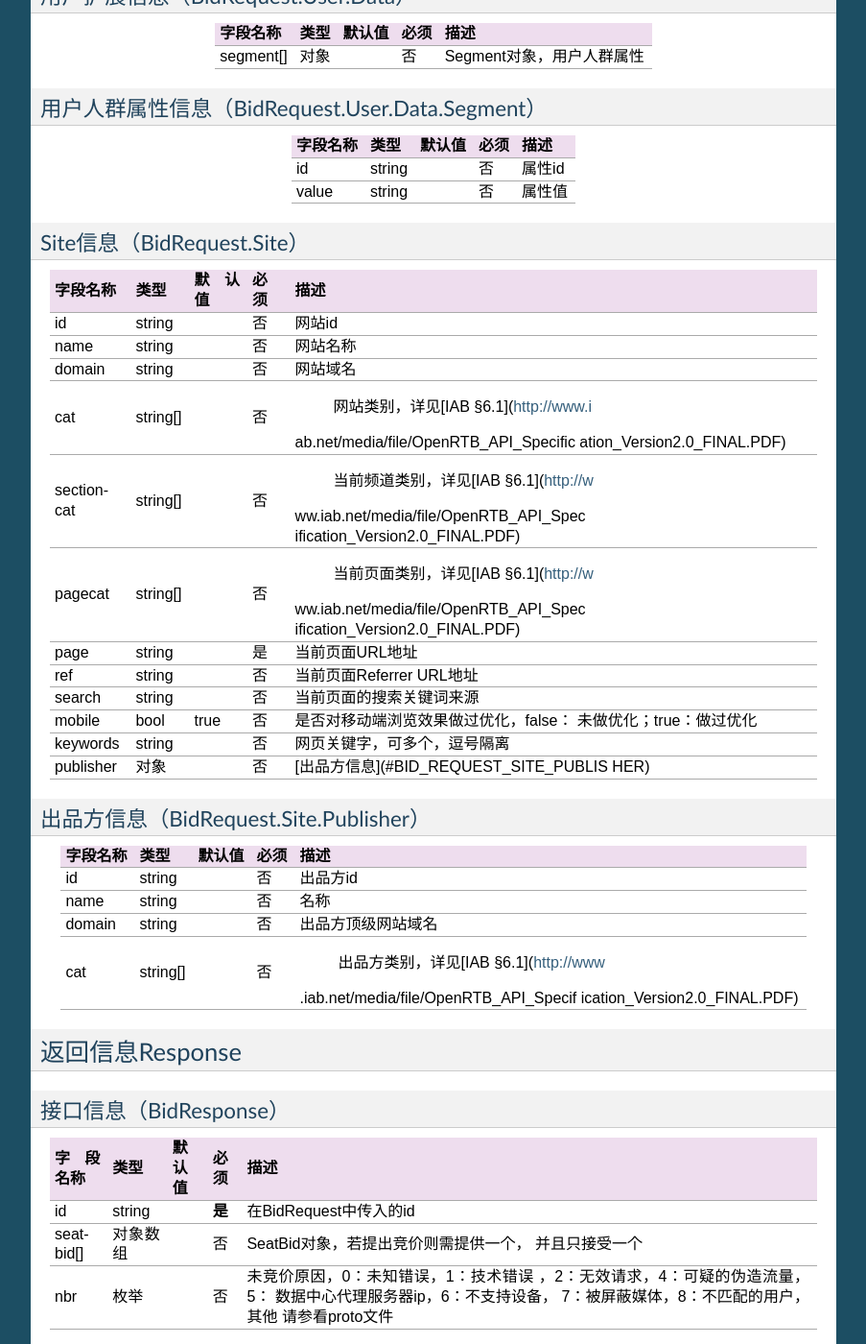
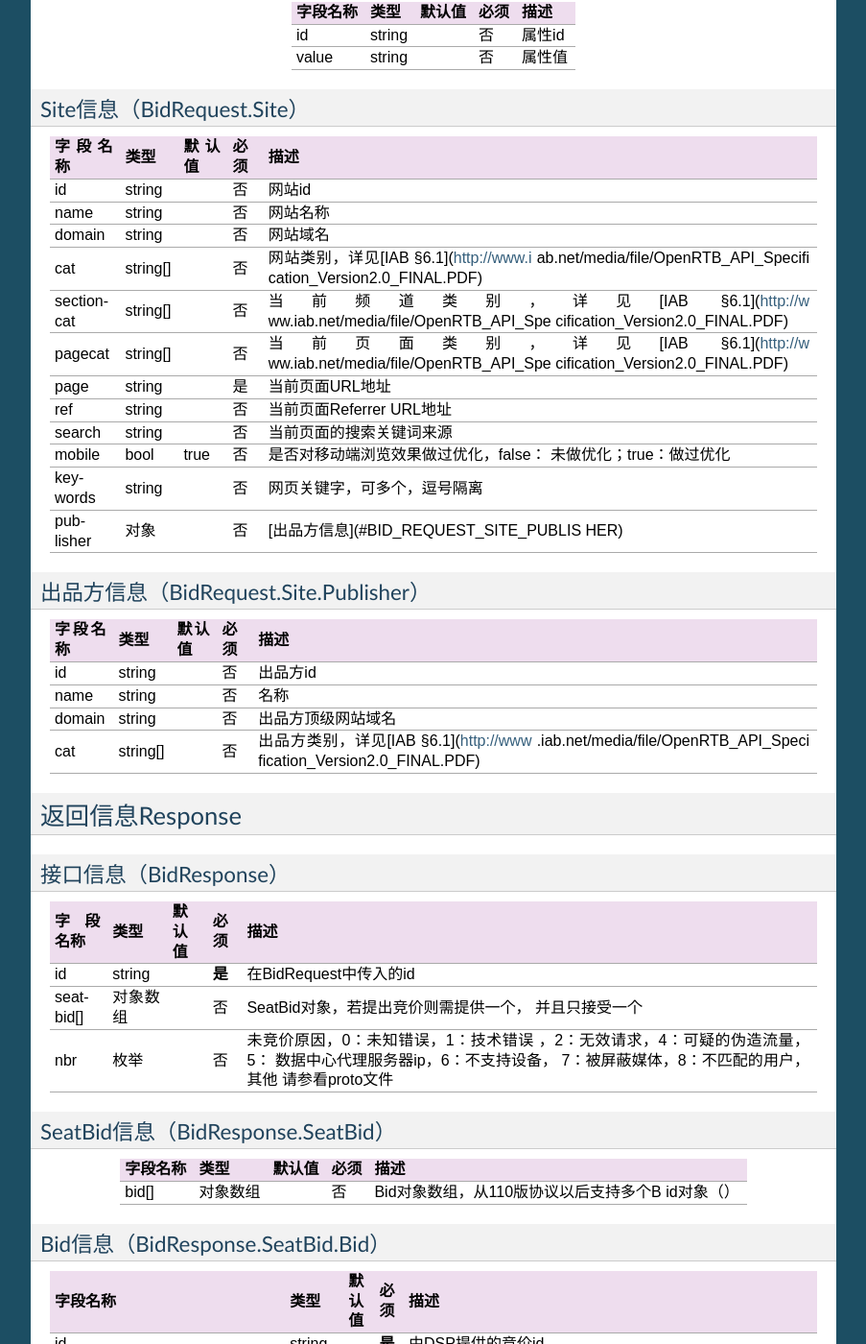
Before and after one commit to yumimobi/adx_dsp_doc, a Sphinx documentation site: the page built from docs/dsp_rtb_pb.rst, in a window 1280 px wide and 1400 px high, scrolled down 5571 px. Shown: the whole window at 96% size, without its empty margins (198-1101 px from the left). Built offline with Sphinx 7.4.7, drawn with Linux system fonts in a browser that asks for light colours; some of the changed text lies outside the part shown.

Commit message:
fix url error again

```diff
--- a/docs/dsp_rtb_pb.rst
+++ b/docs/dsp_rtb_pb.rst
@@ -92,8 +92,8 @@ App信息（BidRequest.App）
 | bundle                  | string   |               | 否    | 为应用包名，例："com.zplay.demo"     |
 +-------------------------+----------+---------------+-------+--------------------------------------+
 | cat[]                   | string   |               | 否    | 应用类型，详见[IAB §6.1](http://www.i|
-|                         |          |               |       |ab.net/media/file/OpenRTB_API_Specific|
-|                         |          |               |       |ation_Version2.0_FINAL.PDF)           |
+|                         |          |               |       | ab.net/media/file/OpenRTB_API_Specifi|
+|                         |          |               |       | cation_Version2.0_FINAL.PDF)         |
 +-------------------------+----------+---------------+-------+--------------------------------------+
 | publisher               | 对象     |               | 否    | [出品方信息](#BID_REQUEST_SITE_PUBLIS|
 |                         |          |               |       | HER)                                 |
@@ -189,11 +189,11 @@ Geo对象（BidRequest.Device.Geo）
 +-------------------------+----------+---------------+-------+--------------------------------------+
 | country                 | string   |               | 否    | 国家代码，请参见[ISO-3166-1 Alpha-3](|
 |                         |          |               |       | https://en.wikipedia.org/wiki/ISO_316|
-|                         |          |               |       |6-1_alpha-3)                          |
+|                         |          |               |       | 6-1_alpha-3)                         |
 +-------------------------+----------+---------------+-------+--------------------------------------+
 | region                  | string   |               | 否    | 国内是省名，美国是州的2个字母缩写，其|
 |                         |          |               |       | 他国家请参见[ISO-3166-2](https://en.w|
-|                         |          |               |       |ikipedia.org/wiki/ISO_3166-2)         |
+|                         |          |               |       | ikipedia.org/wiki/ISO_3166-2)        |
 +-------------------------+----------+---------------+-------+--------------------------------------+
 | city                    | string   |               | 否    | 城市名称, 例："北京"                 |
 +-------------------------+----------+---------------+-------+--------------------------------------+
@@ -438,16 +438,16 @@ Site信息（BidRequest.Site）
 | domain                  | string   |               | 否    | 网站域名                             |
 +-------------------------+----------+---------------+-------+--------------------------------------+
 | cat                     | string[] |               | 否    | 网站类别，详见[IAB §6.1](http://www.i|
-|                         |          |               |       |ab.net/media/file/OpenRTB_API_Specific|
-|                         |          |               |       |ation_Version2.0_FINAL.PDF)           |
+|                         |          |               |       | ab.net/media/file/OpenRTB_API_Specifi|
+|                         |          |               |       | cation_Version2.0_FINAL.PDF)         |
 +-------------------------+----------+---------------+-------+--------------------------------------+
 | sectioncat              | string[] |               | 否    | 当前频道类别，详见[IAB §6.1](http://w|
-|                         |          |               |       |ww.iab.net/media/file/OpenRTB_API_Spec|
-|                         |          |               |       |ification_Version2.0_FINAL.PDF)       |
+|                         |          |               |       | ww.iab.net/media/file/OpenRTB_API_Spe|
+|                         |          |               |       | cification_Version2.0_FINAL.PDF)     |
 +-------------------------+----------+---------------+-------+--------------------------------------+
 | pagecat                 | string[] |               | 否    | 当前页面类别，详见[IAB §6.1](http://w|
-|                         |          |               |       |ww.iab.net/media/file/OpenRTB_API_Spec|
-|                         |          |               |       |ification_Version2.0_FINAL.PDF)       |
+|                         |          |               |       | ww.iab.net/media/file/OpenRTB_API_Spe|
+|                         |          |               |       | cification_Version2.0_FINAL.PDF)     |
 +-------------------------+----------+---------------+-------+--------------------------------------+
 | page                    | string   |               | 是    | 当前页面URL地址                      |
 +-------------------------+----------+---------------+-------+--------------------------------------+
@@ -477,8 +477,8 @@ Site信息（BidRequest.Site）
 | domain                  | string   |               | 否    | 出品方顶级网站域名                   |
 +-------------------------+----------+---------------+-------+--------------------------------------+
 | cat                     | string[] |               | 否    | 出品方类别，详见[IAB §6.1](http://www|
-|                         |          |               |       |.iab.net/media/file/OpenRTB_API_Specif|
-|                         |          |               |       |ication_Version2.0_FINAL.PDF)         |
+|                         |          |               |       | .iab.net/media/file/OpenRTB_API_Speci|
+|                         |          |               |       | fication_Version2.0_FINAL.PDF)       |
 +-------------------------+----------+---------------+-------+--------------------------------------+
 
 
@@ -553,13 +553,13 @@ Bid信息（BidResponse.SeatBid.Bid）
 | h                              | int32    |               | 否    | 素材高度                             |
 +--------------------------------+----------+---------------+-------+--------------------------------------+
 | cat                            | string[] |               | 否    | 广告类别，详见[IAB §6.1](http://www.i|
-|                                |          |               |       |ab.net/media/file/OpenRTB_API_Specific|
-|                                |          |               |       |ation_Version2.0_FINAL.PDF)           |
+|                                |          |               |       | ab.net/media/file/OpenRTB_API_Specifi|
+|                                |          |               |       | cation_Version2.0_FINAL.PDF)         |
 +--------------------------------+----------+---------------+-------+--------------------------------------+
 | adm                            | string   |               | 否    | 广告物料，目前只在视频广告时使用。 视|
 |                                |          |               |       | 频素材必须符合VAST 3.0规范，请参看[VA|
 |                                |          |               |       | ST 3.0 标准](http://www.iab.com/wp-co|
-|                                |          |               |       |ntent/uploads/2015/06/VASTv3_0.pdf)   |
+|                                |          |               |       | ntent/uploads/2015/06/VASTv3_0.pdf)  |
 +--------------------------------+----------+---------------+-------+--------------------------------------+
 | native                         | 对象     |               | 否    | 原生广告对象                         |
 +--------------------------------+----------+---------------+-------+--------------------------------------+
```
Also changed, not shown: other parts of docs/dsp_rtb_pb.rst (+4 -4 lines), docs/dsp_rtb_json.rst (+19 -19 lines).
